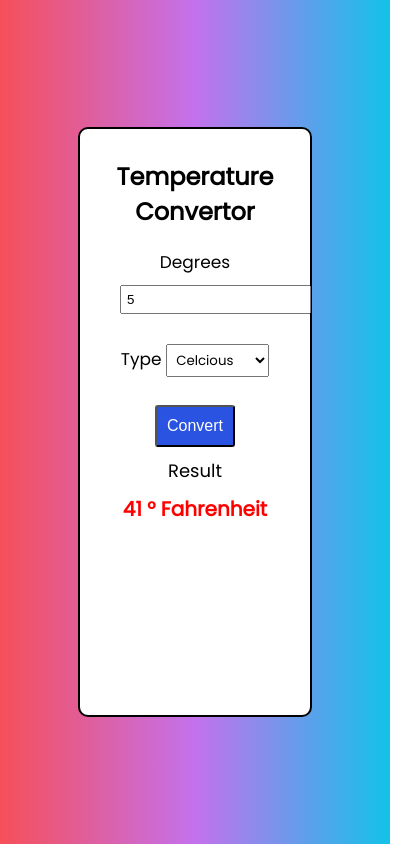
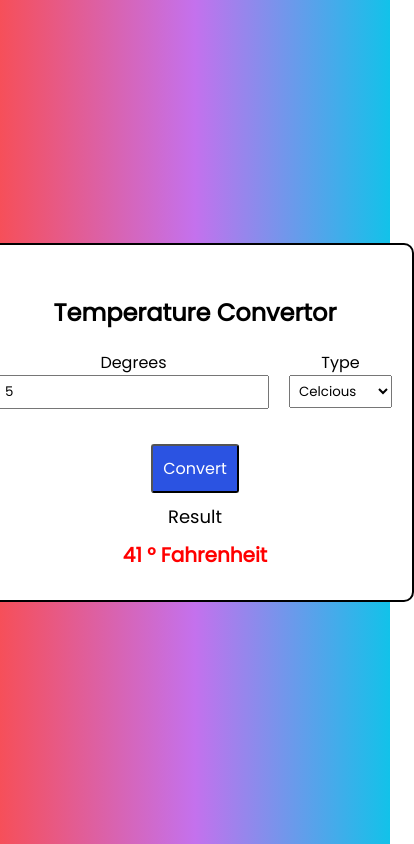
Before and after one commit to uttarwarsandesh33/30days30projects, a plain HTML site: page temp-convertor/index.html in a window 390 px wide. Both pictures are taken after typing "5" into the empty fields and a click on the button "Convert". Shown: the whole page, 414 px wide, since content can reach past the window. Drawn offline with Linux system fonts and the light colour scheme.

Commit message:
code update

```diff
--- a/flex-demo/styles.css
+++ b/flex-demo/styles.css
@@ -41,12 +41,10 @@ body{
 
   label {
     margin-right: 10px;
-    display: inline-block;
     font-weight: bold;
   }
 
   select {
-    width: 15%;
     padding: 10px;
     font-size: 16px;
     border: 1px solid #ccc;
--- a/temp-convertor/index.css
+++ b/temp-convertor/index.css
@@ -2,23 +2,17 @@
 * {
   padding: 0;
   margin: 0;
+  font-family: "Poppins", sans-serif;
   box-sizing: border-box;
 }
 
 .container {
-  width: 50%;
-  height: 100%;
   background-color: rgb(255, 255, 255);
   border: solid black 2px;
   border-radius: 10px;
-  height: 40vh;
+  padding: 20px;
 }
 .main-div {
-  /* background: linear-gradient(
-    111.5deg,
-    rgb(187, 232, 255) 11.1%,
-    rgb(4, 78, 116) 107.5%
-  ); */
   background: #12c2e9; /* fallback for old browsers */
   background: -webkit-linear-gradient(
     to right,
@@ -39,19 +33,18 @@
   align-items: center;
   justify-content: center;
 }
+
 input,
 select {
   padding: 5px;
 }
+
 h2 {
-  font-family: "Poppins", sans-serif;
   margin-bottom: 10px;
   padding-top: 30px;
   text-align: center;
 }
-.font-style {
-  font-family: "Poppins", sans-serif;
-}
+
 .result {
   font-size: 18px;
   text-align: center;
@@ -68,10 +61,12 @@ p {
 }
 
 .degrees {
-  font-size: 17px;
   padding-top: 10px;
   text-align: center;
+  display: flex;
+  gap: 20px;
 }
+
 .btn {
   display: flex;
   justify-content: center;
@@ -86,19 +81,3 @@ p {
   font-size: medium;
   border-radius: 3px;
 }
-@media only screen and (max-width: 450px) {
-  h2 {
-    color: rgb(0, 0, 0);
-  }
-  .container {
-    width: 60vw;
-    height: 70vh;
-  }
-  input {
-    display: flex;
-    flex-direction: column;
-    margin-left: 40px;
-    margin-top: 10px;
-    margin-bottom: 30px;
-  }
-}
--- a/temp-convertor/index.html
+++ b/temp-convertor/index.html
@@ -13,7 +13,8 @@
       <div class="container">
         <h2>Temperature Convertor</h2>
 
-        <div class="degrees font-style">
+        <div class="degrees">
+          <div class="input-container">
             <label class="label-text">Degrees</label>
             <input
               type="number"
@@ -21,18 +22,21 @@
               id="temperature"
               placeholder="0"
             />
+          </div>
+          <div class="type-container">
             <label class="label-text">Type</label>
-          <select name="temp-diff" id="temp-diff" class="font-style">
+            <select name="temp-diff" id="temp-diff">
               <option value="cel">Celcious</option>
               <option value="feh">Fehrenheit</option>
             </select>
+          </div>
         </div>
 
         <br />
         <div class="btn">
           <button id="btn" onclick="calculate()">Convert</button>
         </div>
-        <div class="result font-style">
+        <div class="result">
           <label class="label-text">Result</label>
           <p id="result-contain"></p>
         </div>
--- a/temp-convertor/index.js
+++ b/temp-convertor/index.js
@@ -1,14 +1,14 @@
 function calculate() {
-  let temperature = document.getElementById("temperature").value;
-  let temp = document.getElementById("temp-diff").value;
+  const temperature = document.getElementById("temperature").value;
+  const temp = document.getElementById("temp-diff").value;
 
-  if (temp == "cel") {
-    let fahrenheit = Math.floor(temperature * 1.8) + 32;
+  if (temp === "cel") {
+    const fahrenheit = Math.floor(temperature * 1.8) + 32;
     document.getElementById(
       "result-contain"
     ).innerHTML = `${fahrenheit} ° Fahrenheit`;
   } else {
-    let celsius = Math.floor(((temperature - 32) * 5) / 9);
+    const celsius = Math.floor(((temperature - 32) * 5) / 9);
     document.getElementById(
       "result-contain"
     ).innerHTML = `${celsius} ° Celsius`;
```
Also changed, not shown: flex-demo/index.html (+3 -3 lines), flex-demo/script.js (+5 -5 lines), tictactoe/script.js (+24 -23 lines). Lines whose indentation alone changed are shown as unchanged.
